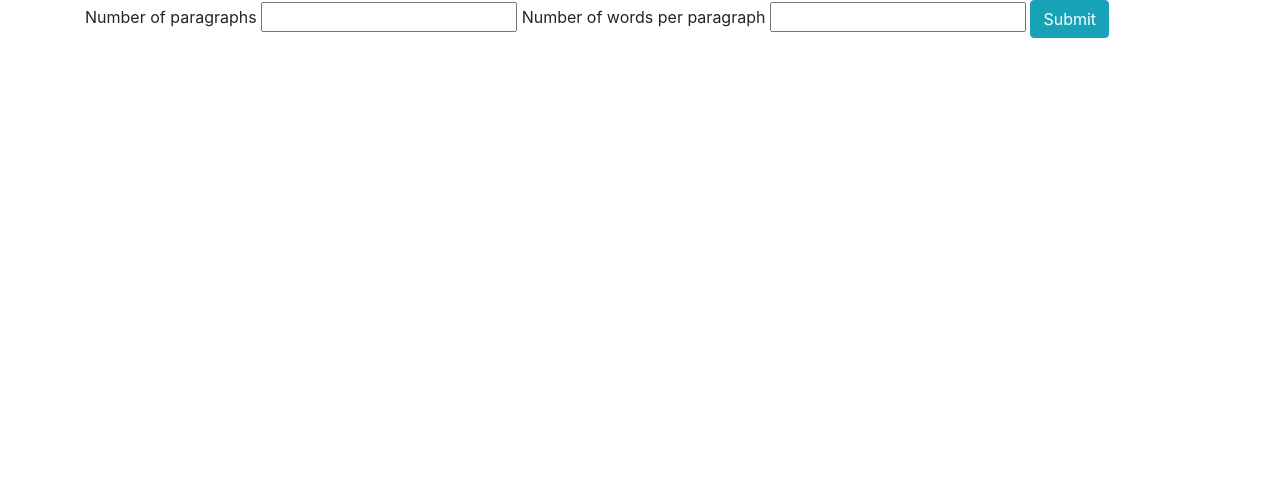
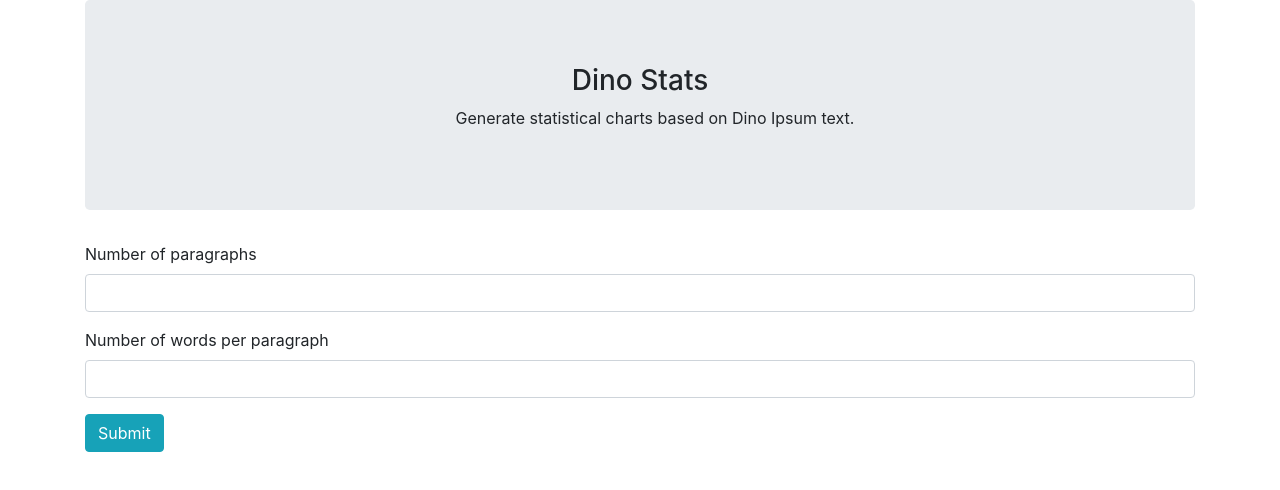
Before and after one commit to Sara-Hamilton/API-stats, a website built with webpack: page src/index.html in a window 1280 px wide. Built offline with nearby package versions, Linux system fonts and the light colour scheme.

Commit message:
add jumbotron, error message, hide form on submit, and require positive number input

```diff
--- a/src/index.html
+++ b/src/index.html
@@ -7,15 +7,24 @@
   <body>
 
     <div class="container">
+      <div class="jumbotron">
+        <h3>Dino Stats</h3>
+        <p>Generate statistical charts based on Dino Ipsum text.</p>
+      </div>
       <form id="dino-form">
-        <label for="paragraphs">Number of paragraphs</label>
-        <input type="number" id="paragraphs">
-        <label for="words">Number of words per paragraph</label>
-        <input type="number" name="words" id="words">
+        <div class="form-group">
+          <label for="paragraphs">Number of paragraphs</label>
+          <input type="number" id="paragraphs" class="form-control" min="1" required="true">
+        </div>
+        <div class="form-group">
+          <label for="words">Number of words per paragraph</label>
+          <input type="number" name="words" id="words" class="form-control" min="1" required="true">
+        </div>
         <button type="submit" class="btn btn-info">Submit</button>
       </form>
 
       <div id="dino-data"></div>
+      <div id="error"></div>
 
     </div>
   </body>
--- a/src/js/dino.js
+++ b/src/js/dino.js
@@ -14,8 +14,8 @@ export class Dino {
       displayData(response);
     })
     .fail(function(error) {
-      console.log("Error");
-      // $('#dino-data').html("Error");
+      console.log(error);
+      $('#error').html("There was an error handling your request. ");
     });
   }
 
--- a/src/main.js
+++ b/src/main.js
@@ -16,6 +16,7 @@ $(document).ready(function() {
     event.preventDefault();
     const paragraphs = parseInt($('#paragraphs').val());
     const words = parseInt($('#words').val());
+    $('#dino-form').hide();
     let dino = new Dino(paragraphs, words);
 
     dino.getDinoData(showData);
--- a/src/styles.css
+++ b/src/styles.css
@@ -1,3 +1,12 @@
 p {
   text-indent: 30px;
 }
+
+.jumbotron {
+  text-align: center;
+}
+
+#error {
+  color: red;
+  padding: 50px;
+}
```
